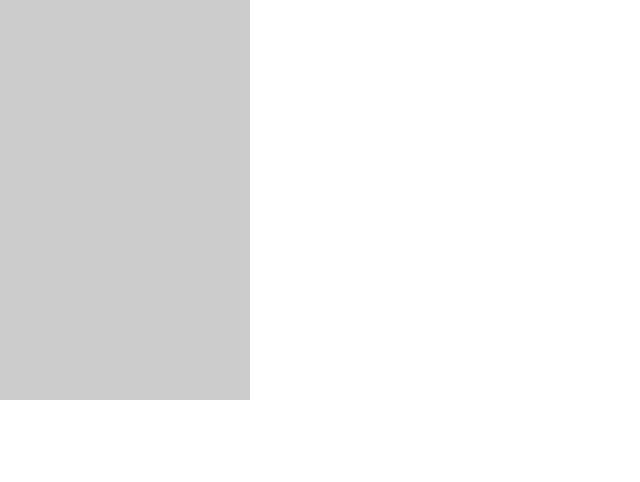
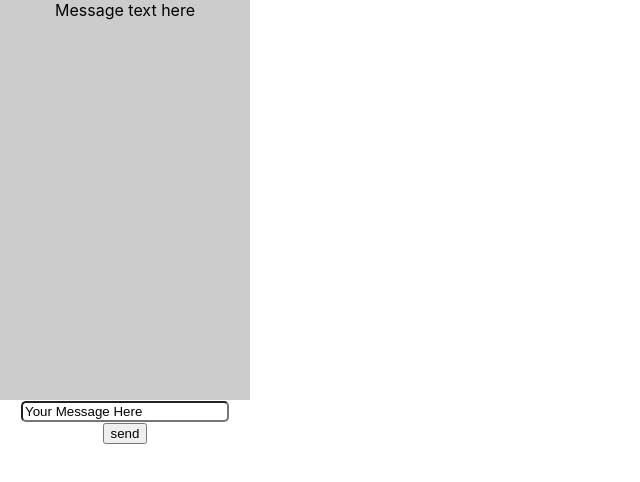
Before and after one commit to ThomasHAOD/chatbot-frontend, a React (Create React App) app: page / in a window 1280 px wide. Shown: the top 482 px of the page, without its empty margins (0-640 px from the left). Built offline with nearby package versions, Linux system fonts and the light colour scheme.

Commit message:
add placeholder components to chat

```diff
--- a/src/components/Input/Input.js
+++ b/src/components/Input/Input.js
@@ -0,0 +1,13 @@
+import React from "react";
+import classes from "./Input.module.css";
+
+const input = props => {
+  return (
+    <div className={classes.Input}>
+      <input value="Your Message Here" />
+      <button>send </button>
+    </div>
+  );
+};
+
+export default input;
--- a/src/components/Input/Input.module.css
+++ b/src/components/Input/Input.module.css
@@ -0,0 +1,11 @@
+.Input {
+  position: relative;
+  top: 380px;
+  left: 0;
+  width: 100%;
+}
+
+.Input input {
+  border-radius: 5px;
+  width: 80%;
+}
--- /dev/null
+++ b/src/components/Messages/Message/Message.js
@@ -0,0 +1,8 @@
+import React from "react";
+import classes from "./Message.module.css";
+
+const message = props => {
+  return <div className={classes.Message.Chatbot}>Message text here</div>;
+};
+
+export default message;
--- /dev/null
+++ b/src/components/Messages/Messages.js
@@ -0,0 +1,9 @@
+import React from "react";
+
+import Message from "./Message/Message";
+
+const messages = props => {
+  return <Message />;
+};
+
+export default messages;
--- a/src/containers/Chat/Chat.js
+++ b/src/containers/Chat/Chat.js
@@ -1,5 +1,8 @@
 import React, { Component } from "react";
 import classes from "./Chat.module.css";
+
+import Messages from "../../components/Messages/Messages";
+import Input from "../../components/Input/Input";
 
 export class Chat extends Component {
   state = {
@@ -10,7 +13,12 @@ export class Chat extends Component {
   };
 
   render() {
-    return <div className={classes.Chat}></div>;
+    return (
+      <div className={classes.Chat}>
+        <Messages />
+        <Input />
+      </div>
+    );
   }
 }
 
```
Also changed, not shown: src/components/Messages/Message/Message.module.css (renamed from src/components/Message/Message.module.css), src/components/Messages/Messages.module.css (added).
